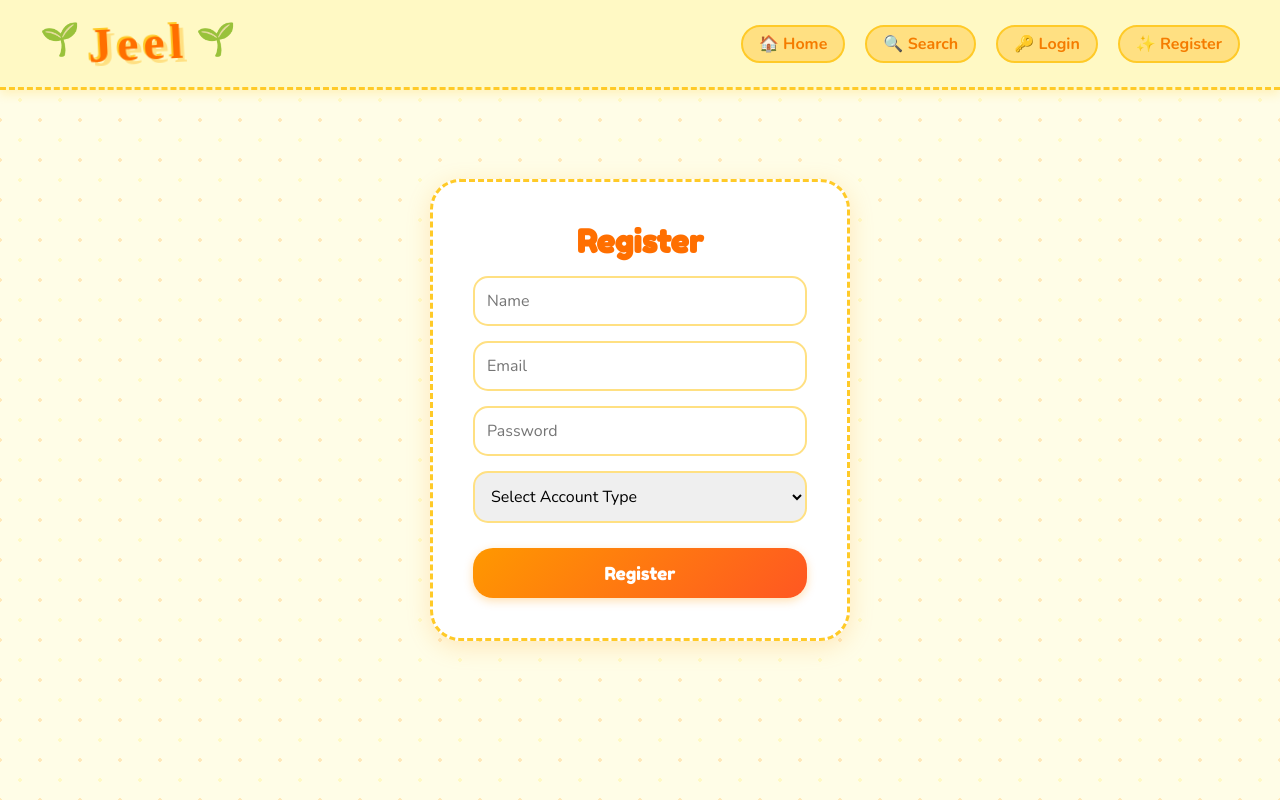
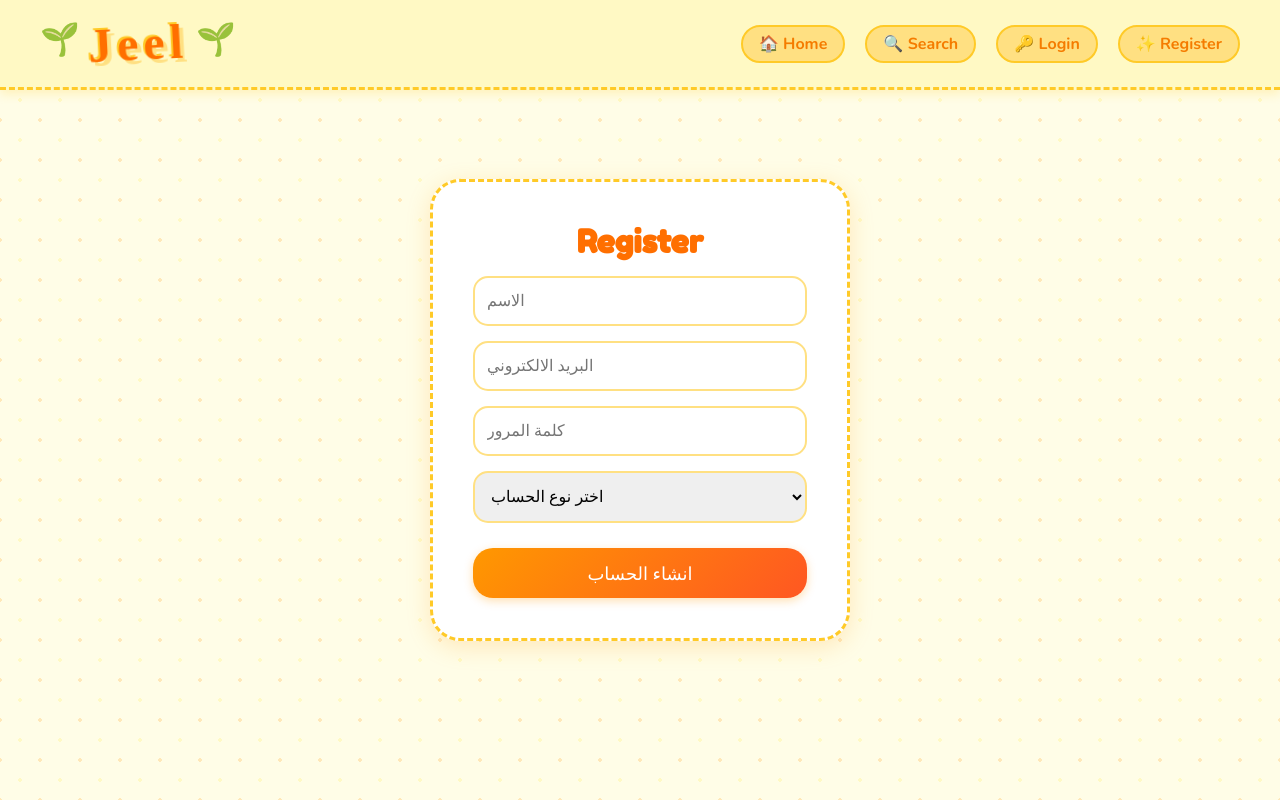
Before and after one commit to Nouf2027/Portfolio-Project, a React (Create React App) app in the folder Stage 4/frontend/: page /register in a window 1280 px wide. Built offline with nearby package versions, Linux system fonts and the light colour scheme; a web font is replaced by a local one.

Commit message:
Chnge registration page text to Arabic

```diff
--- a/Stage 4/frontend/src/pages/Register.jsx
+++ b/Stage 4/frontend/src/pages/Register.jsx
@@ -14,10 +14,10 @@ function Register() {
       const res = await API.post('/auth/register', { name, email, password, role });
       localStorage.setItem('token', res.data.token);
       localStorage.setItem('user', JSON.stringify(res.data.user));
-      alert('Registration successful!');
+      alert('تم انشاء الحساب بنجاح');
       window.location.href = '/';
     } catch (err) {
-      setError('Registration failed. Please try again.');
+      setError('فشل انشاء الحساب، يرجى المحاولة مره اخرى');
     }
   };
 
@@ -28,28 +28,28 @@ function Register() {
         {error && <p style={{color: 'red'}}>{error}</p>}
         <input
           type="text"
-          placeholder="Name"
+          placeholder="الاسم"
           value={name}
           onChange={(e) => setName(e.target.value)}
         />
         <input
           type="email"
-          placeholder="Email"
+          placeholder="البريد الالكتروني"
           value={email}
           onChange={(e) => setEmail(e.target.value)}
         />
         <input
           type="password"
-          placeholder="Password"
+          placeholder="كلمة المرور"
           value={password}
           onChange={(e) => setPassword(e.target.value)}
         />
         <select value={role} onChange={(e) => setRole(e.target.value)}>
-          <option value="">Select Account Type</option>
-          <option value="parent">Parent</option>
-          <option value="center">Center</option>
+          <option value="">اختر نوع الحساب</option>
+          <option value="parent">ولي امر</option>
+          <option value="center">مركز</option>
         </select>
-        <button type="submit">Register</button>
+        <button type="submit">انشاء الحساب</button>
       </form>
     </div>
   );
```
